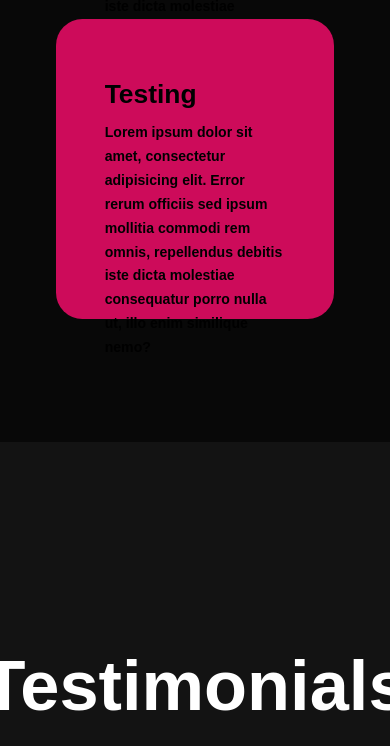
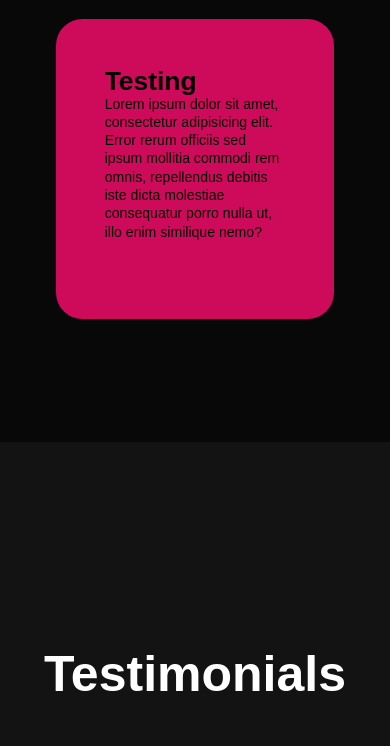
Before and after one commit to HeroMaulana07/my-portofolio, a plain HTML site: page index.html in a window 390 px wide. Shown: the part 4103-4849 px from the top of the page. Drawn offline with nearby package versions, Linux system fonts and the light colour scheme.

Commit message:
ganti ukuran font

```diff
--- a/portofolio.css
+++ b/portofolio.css
@@ -449,7 +449,7 @@ span {
 
 .service-info p {
     font-size: 1.6rem;
-    font-weight: 600;
+    font-weight: 300;
     max-height: 100px;
     line-height: 1.7;
     margin: auto;
@@ -745,7 +745,7 @@ span {
         width: 100%;
         height: 5px;
         background: #cd0b5a;
-        margin: 6px 0px;
+        margin: 6px 0;
         transition: 0.4s;
     }
     .sidebar.is-active:before {
@@ -758,3 +758,16 @@ span {
         opacity: 0;
     }
 }
+@media(max-width:420px) {
+    .service-info h4 {
+        line-height: 1;
+    }
+
+    .service-info p {
+        line-height: 1.3;
+    }
+    .testimonials-box .heading  {
+        font-size: 50px;
+    }
+
+}
```
